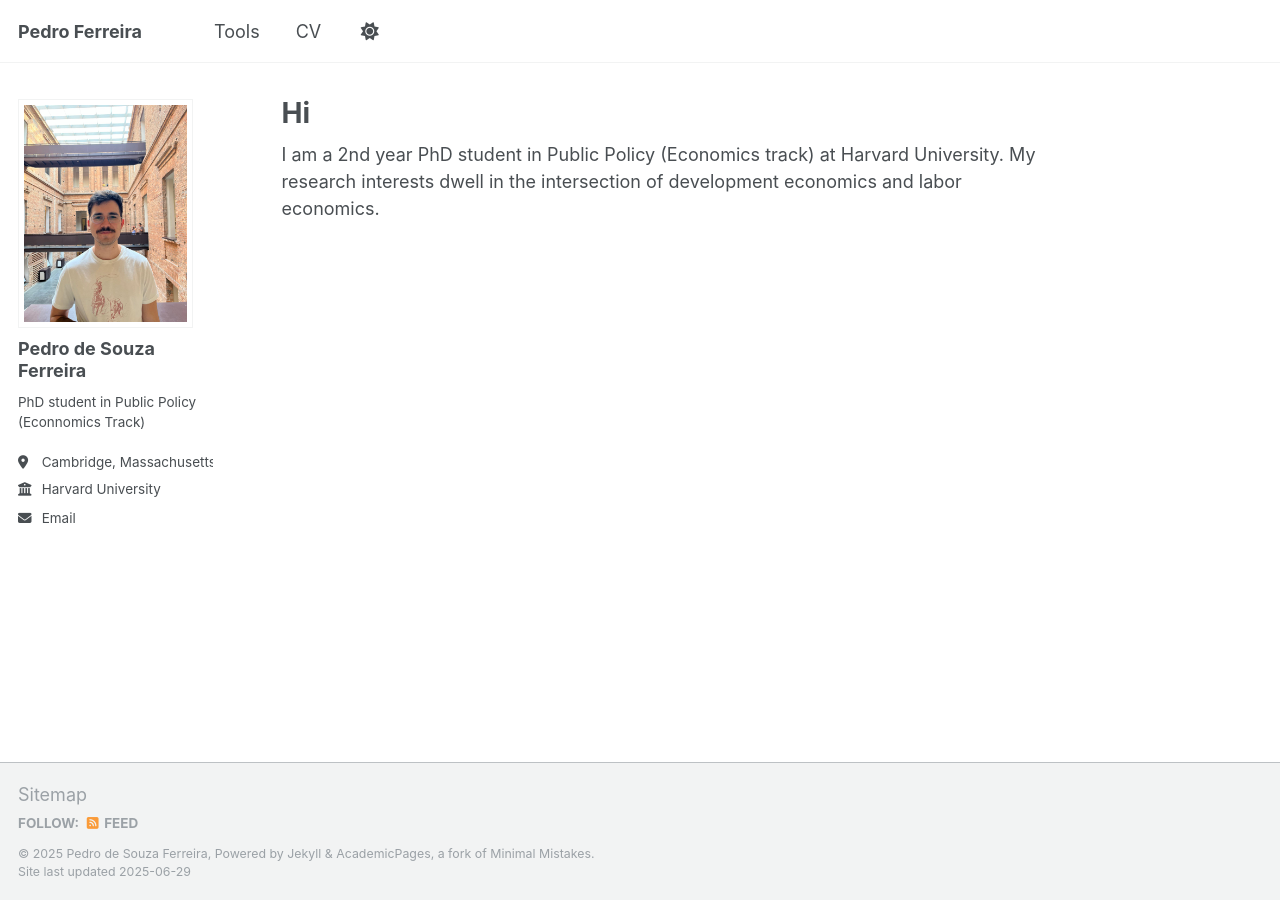
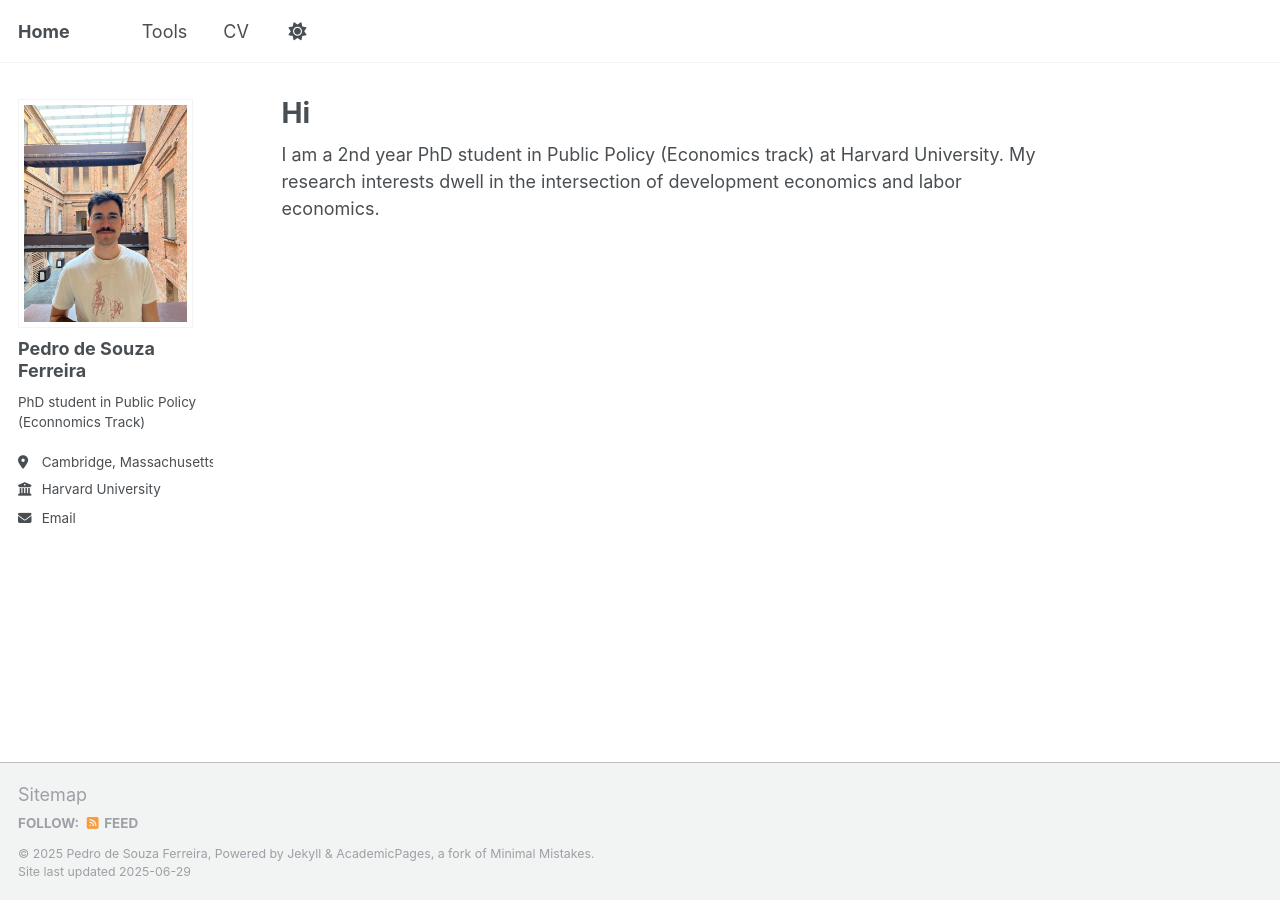
Before and after one commit to pedrodesouzaferreira/pedrodesouzaferreira.github.io, a Jekyll site: the page built from _pages/about.md, in a window 1280 px wide. Built offline with Jekyll 4.4.1, drawn with Linux system fonts in a browser that asks for light colours; a script that is not in the unit is left out.

Commit message:
Update _config.yml to have "Home" in header

```diff
--- a/_config.yml
+++ b/_config.yml
@@ -9,7 +9,7 @@
 # Basic Site Settings
 locale                   : "en-US"
 site_theme               : "default"
-title                    : "Pedro Ferreira"
+title                    : "Home"
 title_separator          : "-"
 name                     : &name "Pedro de Souza Ferreira"
 description              : &description "PhD student in Public Policy (Econnomics Track)"
```
